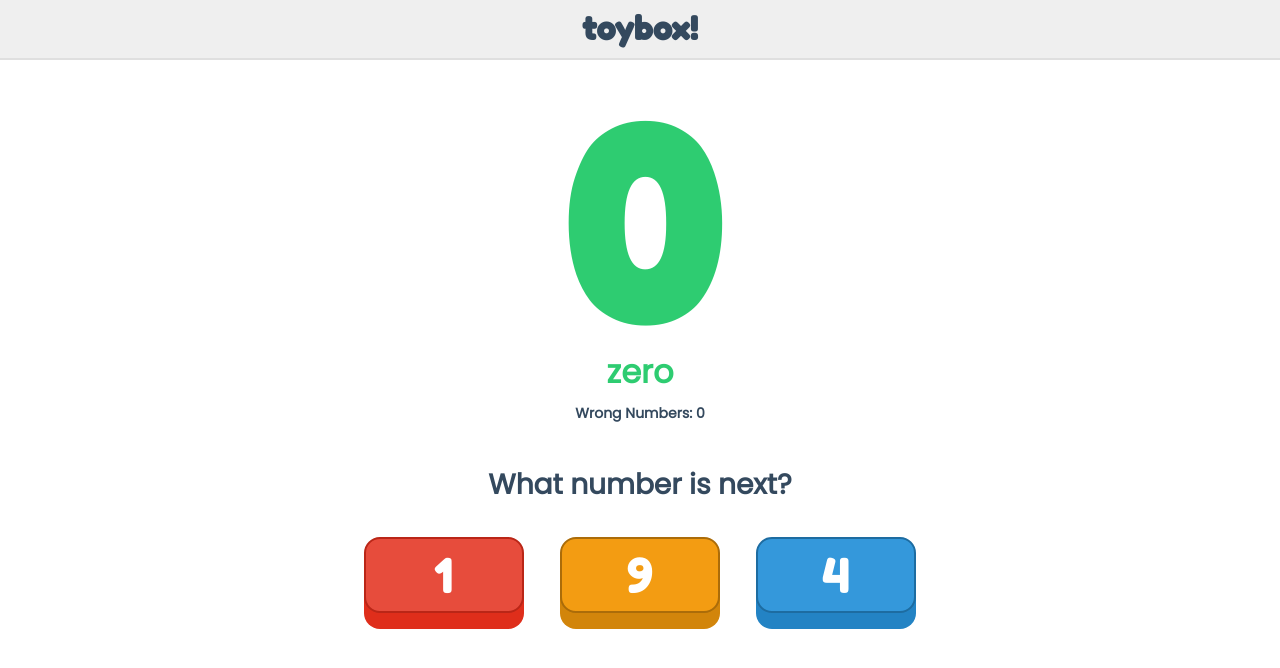
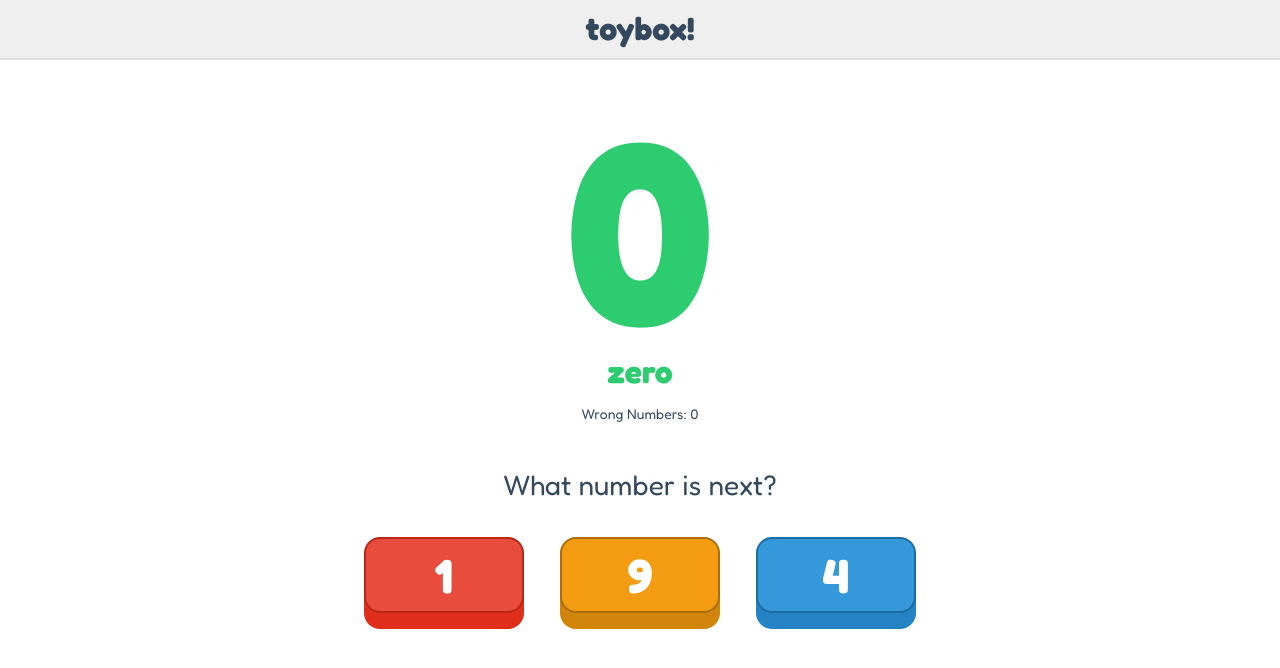
Before and after one commit to bnbry/toybox, a website: page index.html in a window 1280 px wide. Drawn offline with Linux system fonts and the light colour scheme.

Commit message:
Simplify theme and fonts

```diff
--- a/index.html
+++ b/index.html
@@ -7,7 +7,7 @@
   <title>toybox</title>
   <link rel="preconnect" href="https://fonts.googleapis.com">
   <link rel="preconnect" href="https://fonts.gstatic.com" crossorigin>
-  <link href="https://fonts.googleapis.com/css2?family=Fredoka+One&family=Poppins&display=swap" rel="stylesheet">
+  <link href="https://fonts.googleapis.com/css2?family=Fredoka:wght@400;700&display=swap" rel="stylesheet">
   <link rel="stylesheet" type="text/css" href="dist/app.css" />
   <script src="dist/app.js" defer></script>
 </head>
--- a/src/app.scss
+++ b/src/app.scss
@@ -1,18 +1,17 @@
 @import "css/reset.css";
-@import "css/colors";
-@import "css/typo";
+@import "css/theme";
 @import "css/utils";
 @import "css/counting";
 
 body {
-  font-family: 'Poppins', sans-serif;
+  font-family: $font;
   color: $void;
   -webkit-font-smoothing: antialiased;
 }
 
 .masthead {
   text-align: center;
-  font-family: $display-font;
+  font-weight: bold;
   color: $void;
   background-color: #efefef;
   padding: 5px;
--- a/src/css/_counting.scss
+++ b/src/css/_counting.scss
@@ -12,7 +12,7 @@
     width: 100%;
     margin: 16px 0 0;
     line-height: 1em;
-    font-family: 'Fredoka One', cursive;
+    font-weight: bold;
   }
 
   .current-number-word {
@@ -26,11 +26,13 @@
   .mistakes {
     font-size: 14px;
     margin: 15px auto;
+    font-weight: normal;
   }
 
   .message {
     font-size: 28px;
     margin: 15px auto;
+    font-weight: normal;
   }
 
   .options {
@@ -59,7 +61,7 @@
     border: 2px solid $orange_darker;
     text-decoration: none;
     line-height: 1em;
-    font-family: 'Fredoka One', cursive;
+    font-weight: bold;
     top: 0;
   }
 
--- a/src/css/_colors.scss
+++ b/src/css/_theme.scss
@@ -20,3 +20,5 @@ $blue_darker: darken($blue, 16%);
 $grey: #bdc3c7;
 $grey_dark: darken($grey, 8%);
 $grey_darker: darken($grey, 16%);
+
+$font: "Fredoka", cursive;
--- a/src/css/_typo.scss
+++ /dev/null
@@ -1,2 +0,0 @@
-$display-font: "Fredoka One", cursive;
-$text-font: "Poppins", sans-serif;
```
Also changed, not shown: dist/app.css.
